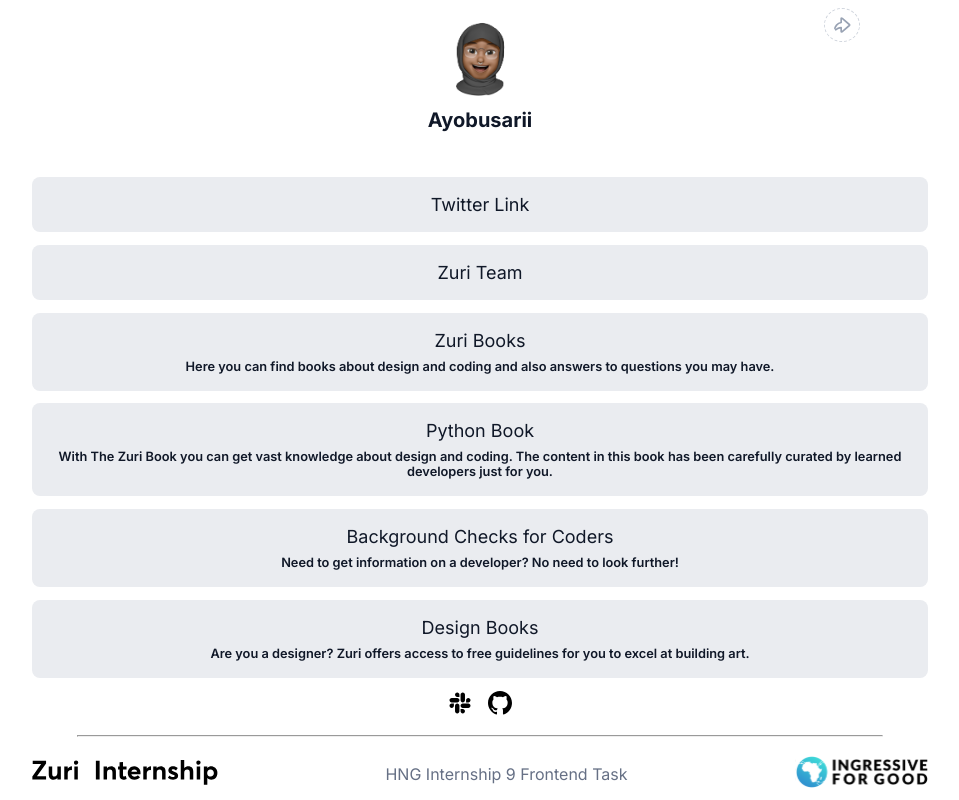
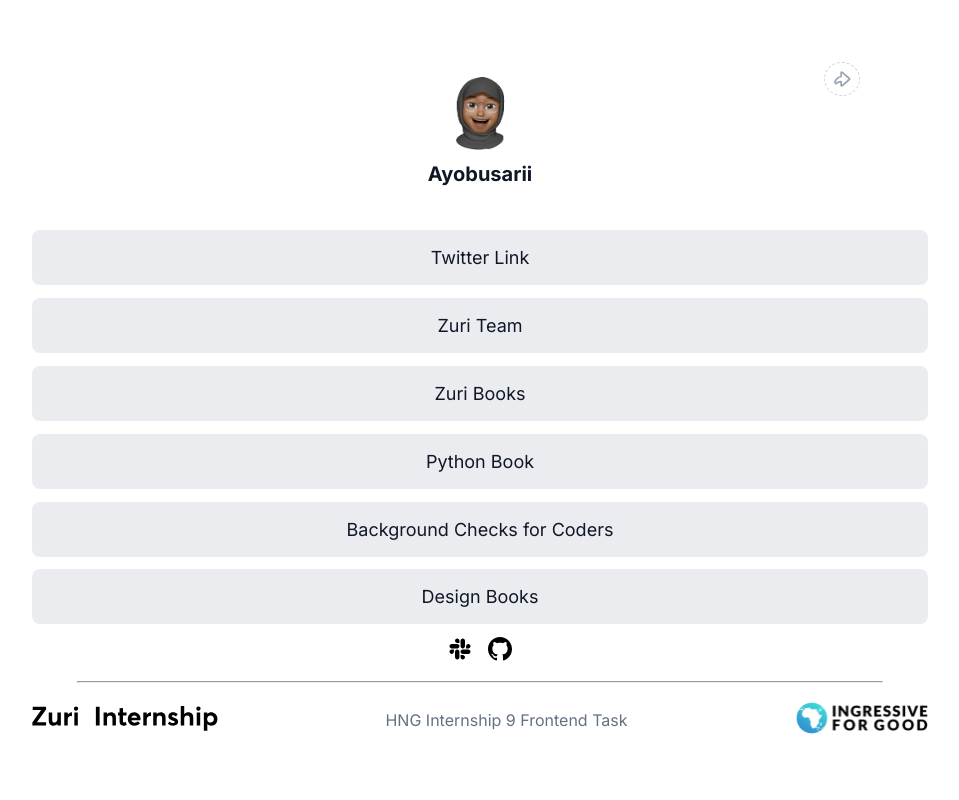
Before and after one commit to HassanatB-O/hng-linktree, a React (Create React App) app: page / in a window 1280 px wide. Shown: the whole page, without its empty margins (160-1119 px from the left). Built offline with nearby package versions, Linux system fonts and the light colour scheme.

Commit message:
removed some p tags

```diff
--- a/src/Linktree.js
+++ b/src/Linktree.js
@@ -22,25 +22,21 @@ export default function Linktree() {
             <a href='http://books.zuri.team'>
                 <div className='link'  id='books'>
                     <p>Zuri Books</p>
-                    <p className='description'>Here you can find books about design and coding and also answers to questions you may have.</p>
                 </div>
             </a>
             <a href='https://books.zuri.team/python-for-beginners?ref_id=HassanatB-O'>
                 <div className='link' id='book__python'>
                     <p>Python Book</p>
-                    <p className='description'>With The Zuri Book you can get vast knowledge about design and coding. The content in this book has been carefully curated by learned developers just for you.</p>
                 </div>
             </a>
             <a href='https://background.zuri.team'>
                 <div className='link' id='pitch'>
                     <p>Background Checks for Coders</p>
-                    <p className='description'>Need to get information on a developer? No need to look further!</p>
                 </div>
             </a>
             <a href='https://books.zuri.team/design-rules'>
                 <div className='link' id='book__design'>
                     <p>Design Books</p>
-                    <p className='description'>Are you a designer? Zuri offers access to free guidelines for you to excel at building art.</p>
                 </div>
             </a>
             <div className='icons'>
```
